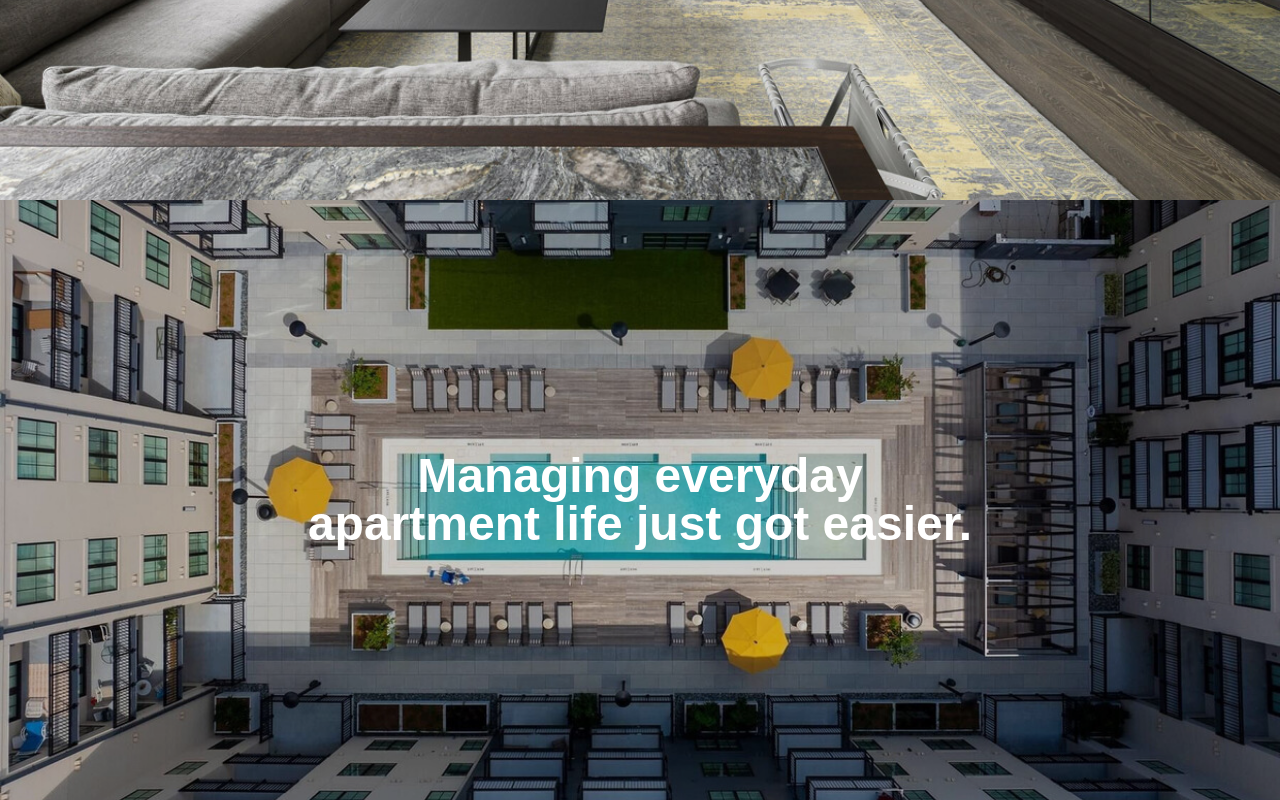
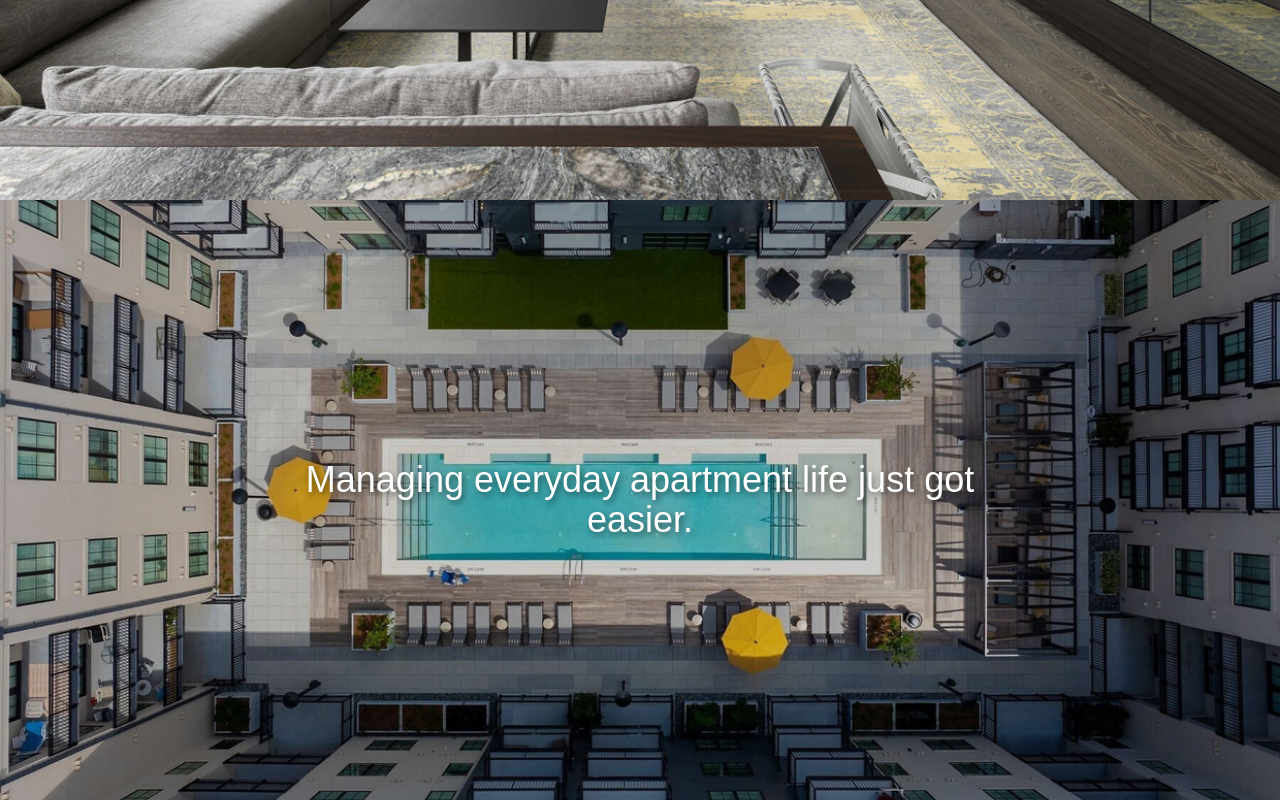
Before and after one commit to TheDThompsonDev/tenant-app, a Next.js app: page /landingpage in a window 1280 px wide. Shown: the part 600-1400 px from the top of the page. Built offline with nearby package versions, Linux system fonts and the light colour scheme.

Commit message:
fix: added comment over image

```diff
--- a/src/app/components/HeroPool.tsx
+++ b/src/app/components/HeroPool.tsx
@@ -13,10 +13,11 @@ export default function HeroPool () {
         className="absolute inset-0 w-full h-full"
       />
 
+      {/* dark overlay over image */}
       <div className="absolute inset-0 bg-black/30 lg:bg-black/20" />
 
       <div className="relative z-10 text-center px-6">
-        <h2 className="text-white text-2xl sm:text-3xl md:text-4xl lg:text-5xl font-semibold max-w-2xl mx-auto">
+        <h2 className="text-white text-xl sm:text-2xl md:text-3xl lg:text-4xl max-w-2xl mx-auto drop-shadow-[2px_3px_3px_rgba(0,0,0,0.5)]">
           Managing everyday apartment life just got easier.
         </h2>
       </div>
```
